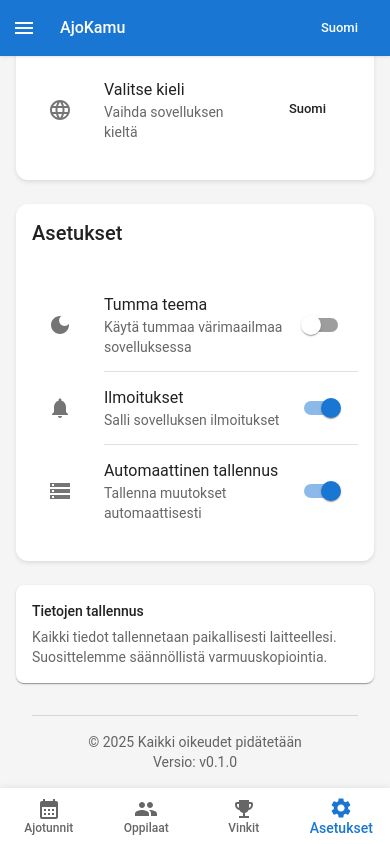
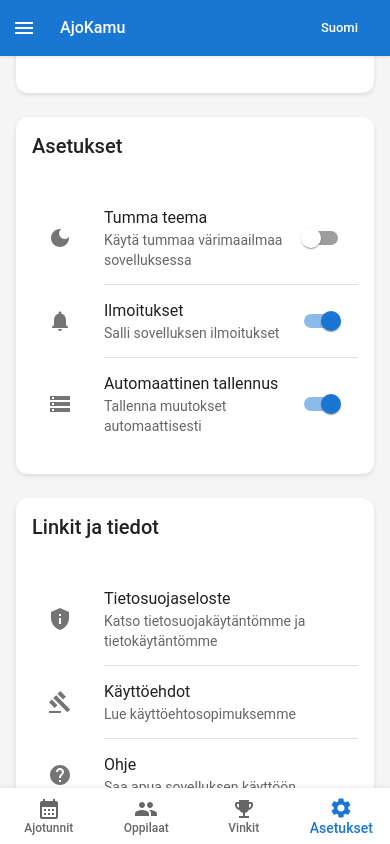
Before and after one commit to tonihintikka/opetuslupa_apu, a React (Vite) app: page /settings in a window 390 px wide. Built offline with nearby package versions, Linux system fonts and the light colour scheme; some icons are missing.

Commit message:
Implement Epic-6: Remove footer on mobile & add footer links to Settings

```diff
--- a/src/components/layout/AppShell.tsx
+++ b/src/components/layout/AppShell.tsx
@@ -43,7 +43,9 @@
     );
     document.documentElement.style.setProperty(
       '--app-bar-height',
-      'calc(64px + var(--safe-area-inset-top))',
+      isMobile
+        ? 'calc(56px + var(--safe-area-inset-top))'
+        : 'calc(64px + var(--safe-area-inset-top))',
     );
   }, [isMobile]);
 
@@ -58,9 +60,16 @@
         sx={{
           zIndex: theme.zIndex.drawer + 1,
           paddingTop: 'var(--safe-area-inset-top)',
+          height: isMobile ? '56px' : 'auto',
         }}
       >
-        <Toolbar>
+        <Toolbar
+          sx={{
+            minHeight: { xs: '56px', sm: '64px' },
+            paddingTop: { xs: 0, sm: 0 },
+            py: { xs: 0 },
+          }}
+        >
           {isMobile && (
             <IconButton
               color="inherit"
@@ -84,6 +93,7 @@
         sx={{
           marginBottom: { xs: 0, sm: 1 },
           paddingTop: 'var(--safe-area-inset-top)',
+          minHeight: { xs: '56px', sm: '64px' },
         }}
       />
 
@@ -116,10 +126,10 @@
           component="main"
           sx={{
             flexGrow: 1,
-            py: { xs: 1, md: 4 }, // Reduced top padding for mobile
+            py: { xs: '0px', md: 4 },
+            mt: { xs: 0, md: 0 },
             px: { xs: 2, md: 3 },
             width: '100%',
-            // Add padding bottom when on mobile to account for BottomNavigation
             pb: isMobile ? 'var(--bottom-nav-height)' : 'inherit',
           }}
         >
--- a/src/components/layout/Footer.tsx
+++ b/src/components/layout/Footer.tsx
@@ -6,7 +6,7 @@
 /**
  * Footer component for the application
  * Displays app version, copyright info, and useful links
- * Adapts for mobile with bottom navigation
+ * Only shown on desktop; hidden on mobile to save space
  */
 const Footer: React.FC = () => {
   const { t } = useTranslation(['common']);
@@ -17,6 +17,11 @@
   // This would typically come from environment variables in a real app
   const appVersion = 'v0.1.0';
 
+  // Hide footer completely on mobile
+  if (isMobile) {
+    return null;
+  }
+
   return (
     <Box
       component="footer"
@@ -26,8 +31,6 @@
         mt: 'auto',
         backgroundColor: theme =>
           theme.palette.mode === 'light' ? theme.palette.grey[100] : theme.palette.grey[900],
-        // Add bottom margin on mobile to account for BottomNavigation using CSS variable
-        mb: isMobile ? 'var(--bottom-nav-height)' : 0,
       }}
     >
       <Container maxWidth="lg">
@@ -38,23 +41,23 @@
             justifyContent: 'space-between',
             flexWrap: 'wrap',
             gap: 2,
-            flexDirection: isMobile ? 'column' : 'row',
-            alignItems: isMobile ? 'center' : 'flex-start',
+            flexDirection: 'row',
+            alignItems: 'flex-start',
           }}
         >
           <Box>
-            <Typography variant="body2" color="text.secondary" align={isMobile ? 'center' : 'left'}>
+            <Typography variant="body2" color="text.secondary" align="left">
               &copy; {currentYear} {t('footer.copyright')}
             </Typography>
-            <Typography variant="body2" color="text.secondary" align={isMobile ? 'center' : 'left'}>
+            <Typography variant="body2" color="text.secondary" align="left">
               {t('footer.version')}: {appVersion}
             </Typography>
           </Box>
           <Box
             sx={{
               display: 'flex',
-              gap: { xs: 2, md: 3 },
-              flexDirection: isMobile ? 'column' : 'row',
+              gap: 3,
+              flexDirection: 'row',
               alignItems: 'center',
             }}
           >
--- a/src/components/lesson/tips/TeachingTips.tsx
+++ b/src/components/lesson/tips/TeachingTips.tsx
@@ -1,15 +1,5 @@
 import React, { useState, useMemo } from 'react';
-import {
-  Box,
-  Typography,
-  Paper,
-  TextField,
-  InputAdornment,
-  Divider,
-  useTheme,
-  useMediaQuery,
-  Alert,
-} from '@mui/material';
+import { Box, Typography, Paper, TextField, InputAdornment, Divider, Alert } from '@mui/material';
 import { Search as SearchIcon } from '@mui/icons-material';
 import { useTranslation } from 'react-i18next';
 import TipAccordion from './TipAccordion';
@@ -26,8 +16,6 @@
  */
 const TeachingTips: React.FC = () => {
   const { t } = useTranslation(['lessons']);
-  const theme = useTheme();
-  const isMobile = useMediaQuery(theme.breakpoints.down('md'));
   const [searchTerm, setSearchTerm] = useState('');
 
   // Memoize the static tip sections data to prevent unnecessary dependency changes
@@ -130,13 +118,21 @@
   }, [searchTerm, t, tipSections]);
 
   return (
-    <Paper sx={{ p: 3, height: '100%' }}>
-      <Box sx={{ mb: 3 }}>
-        <Typography variant="h5" sx={{ mb: 2 }}>
+    <Paper
+      sx={{
+        p: 2,
+        pb: 0,
+        height: '100%',
+        display: 'flex',
+        flexDirection: 'column',
+      }}
+    >
+      <Box sx={{ mb: 2 }}>
+        <Typography variant="h5" sx={{ mb: 1 }}>
           {t('lessons:tips.title', 'Teaching Tips')}
         </Typography>
 
-        <Typography variant="body1" sx={{ mb: 2 }}>
+        <Typography variant="body1" sx={{ mb: 1 }}>
           {t(
             'lessons:tips.description',
             'Find teaching advice for various driving topics to help your students learn effectively.',
@@ -156,22 +152,26 @@
               </InputAdornment>
             ),
           }}
-          sx={{ mb: 2 }}
+          sx={{ mb: 1 }}
         />
 
-        <Divider sx={{ mb: 3 }} />
+        <Divider sx={{ mb: 2 }} />
       </Box>
 
       <Box
         sx={{
-          maxHeight: isMobile ? 'calc(100vh - 300px)' : 'calc(100vh - 250px)',
+          flex: 1,
           overflowY: 'auto',
           pr: 1,
+          // Ensure this container can expand to fit content
+          display: 'flex',
+          flexDirection: 'column',
         }}
       >
         {filteredSections.length > 0 ? (
-          filteredSections.map(section => (
-            <Box key={section.id} sx={{ mb: 2 }}>
+          <Box sx={{ display: 'flex', flexDirection: 'column', gap: 2 }}>
+            {filteredSections.map(section => (
+              <Box key={section.id}>
                 <TipAccordion
                   id={section.id}
                   titleKey={section.titleKey}
@@ -179,7 +179,8 @@
                   tips={section.tips}
                 />
               </Box>
-          ))
+            ))}
+          </Box>
         ) : (
           <Alert severity="info">
             {t(
--- a/src/components/pages/SettingsPage.tsx
+++ b/src/components/pages/SettingsPage.tsx
@@ -18,22 +18,31 @@
   DarkMode as DarkModeIcon,
   Notifications as NotificationsIcon,
   Storage as StorageIcon,
+  PrivacyTip as PrivacyTipIcon,
+  Gavel as GavelIcon,
+  Help as HelpIcon,
+  Info as InfoIcon,
 } from '@mui/icons-material';
 import { useTranslation } from 'react-i18next';
 import { LanguageSwitcher } from '../';
 import { settingsService } from '../../services';
+import { Link as RouterLink } from 'react-router-dom';
 
 /**
  * Settings page component
  * Allows users to configure application settings like language, theme, etc.
  */
 const SettingsPage: React.FC = () => {
-  const { t } = useTranslation(['settings']);
+  const { t } = useTranslation(['settings', 'common']);
 
   // State for settings
   const [notificationsEnabled, setNotificationsEnabled] = React.useState(true);
   const [darkModeEnabled, setDarkModeEnabled] = React.useState(false);
   const [autoSaveEnabled, setAutoSaveEnabled] = React.useState(true);
+
+  // Current year and app version for footer links
+  const currentYear = new Date().getFullYear();
+  const appVersion = 'v0.1.0'; // This would typically come from environment variables
 
   // Load settings from storage when component mounts
   useEffect(() => {
@@ -168,6 +177,99 @@
         </Card>
       </Box>
 
+      {/* Links & Info Section (replaces footer on mobile) */}
+      <Card sx={{ flex: 1, mt: 3 }}>
+        <CardHeader title={t('settings:links.title', 'Links & Info')} />
+        <CardContent>
+          <List disablePadding>
+            <ListItem
+              component={RouterLink}
+              to="/privacy-policy"
+              sx={{
+                textDecoration: 'none',
+                color: 'text.primary',
+                '&:hover': {
+                  bgcolor: 'action.hover',
+                },
+              }}
+            >
+              <ListItemIcon>
+                <PrivacyTipIcon />
+              </ListItemIcon>
+              <ListItemText
+                primary={t('common:footer.privacyPolicy')}
+                secondary={t(
+                  'settings:links.privacyDescription',
+                  'View our privacy policy and data practices',
+                )}
+              />
+            </ListItem>
+
+            <Divider variant="inset" component="li" />
+
+            <ListItem
+              component={RouterLink}
+              to="/terms-of-service"
+              sx={{
+                textDecoration: 'none',
+                color: 'text.primary',
+                '&:hover': {
+                  bgcolor: 'action.hover',
+                },
+              }}
+            >
+              <ListItemIcon>
+                <GavelIcon />
+              </ListItemIcon>
+              <ListItemText
+                primary={t('common:footer.termsOfService')}
+                secondary={t(
+                  'settings:links.termsDescription',
+                  'Read our terms of service agreement',
+                )}
+              />
+            </ListItem>
+
+            <Divider variant="inset" component="li" />
+
+            <ListItem
+              component={RouterLink}
+              to="/help"
+              sx={{
+                textDecoration: 'none',
+                color: 'text.primary',
+                '&:hover': {
+                  bgcolor: 'action.hover',
+                },
+              }}
+            >
+              <ListItemIcon>
+                <HelpIcon />
+              </ListItemIcon>
+              <ListItemText
+                primary={t('common:footer.help')}
+                secondary={t(
+                  'settings:links.helpDescription',
+                  'Get help with using the application',
+                )}
+              />
+            </ListItem>
+
+            <Divider variant="inset" component="li" />
+
+            <ListItem>
+              <ListItemIcon>
+                <InfoIcon />
+              </ListItemIcon>
+              <ListItemText
+                primary={t('settings:links.appInfo', 'Application Info')}
+                secondary={`© ${currentYear} ${t('common:footer.copyright')} | ${t('common:footer.version')}: ${appVersion}`}
+              />
+            </ListItem>
+          </List>
+        </CardContent>
+      </Card>
+
       {/* Data Storage Info */}
       <Paper sx={{ mt: 3, p: 2 }}>
         <Typography variant="subtitle2" gutterBottom>
--- a/src/components/pages/TipsPage.tsx
+++ b/src/components/pages/TipsPage.tsx
@@ -22,9 +22,9 @@
         },
         display: 'flex',
         flexDirection: 'column',
-        pb: { xs: 'var(--bottom-nav-height)', md: 2 },
-        pt: { xs: 6, md: 2 },
-        mt: { xs: 6, md: 0 },
+        pb: { xs: 0, md: 1 },
+        pt: { xs: 4, md: 2 },
+        mt: { xs: 4, md: 0 },
         px: 2,
         mx: 'auto',
         maxWidth: theme.breakpoints.values.lg,
--- a/src/locales/fi/settings.json
+++ b/src/locales/fi/settings.json
@@ -13,6 +13,14 @@
   "account": "Tili",
   "dataManagement": "Tietojen hallinta",
   "aboutApp": "Tietoja sovelluksesta",
+
+  "links": {
+    "title": "Linkit ja tiedot",
+    "appInfo": "Sovelluksen tiedot",
+    "privacyDescription": "Katso tietosuojakäytäntömme ja tietokäytäntömme",
+    "termsDescription": "Lue käyttöehtosopimuksemme",
+    "helpDescription": "Saa apua sovelluksen käyttöön"
+  },
 
   "appearance": {
     "title": "Ulkoasu",
```
Also changed, not shown: src/components/lesson/progress/ProgressDashboard.tsx (+2 -10 lines), src/components/lesson/tips/TipAccordion.tsx (+26 -8 lines), src/components/pages/LessonsPage.tsx (+20 -48 lines), src/locales/en/settings.json (+8 -0 lines), src/locales/sv/settings.json (+8 -0 lines), 1 other file (tests, documents, lock files or other folders). Lines whose indentation alone changed are shown as unchanged.
